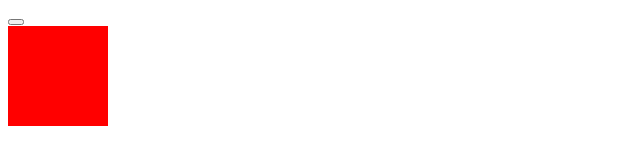
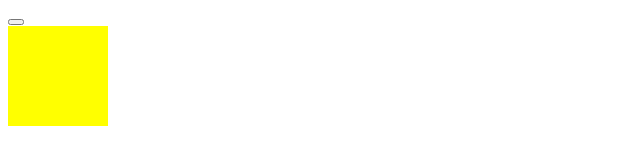
Before and after one commit to lijs554/hbuilder_git_test, a plain HTML site: page index.html in a window 1280 px wide. Shown: the whole page, without its empty margins (0-640 px from the left). Drawn offline with Linux system fonts and the light colour scheme.

Commit message:
修改style的div为yellow

```diff
--- a/index.html
+++ b/index.html
@@ -7,6 +7,6 @@
 	<body>
 		<div></div>
 		<button></button>
-		<div style="background: #f00;width: 100px;height: 100px;"></div>
+		<div style="background: yellow;width: 100px;height: 100px;"></div>
 	</body>
 </html>
```
